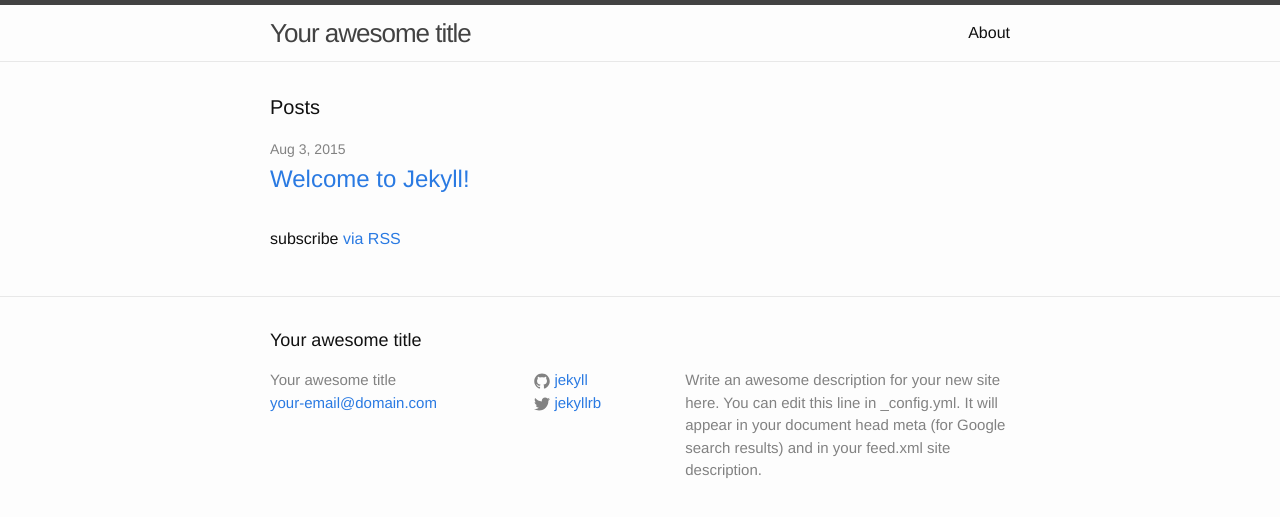
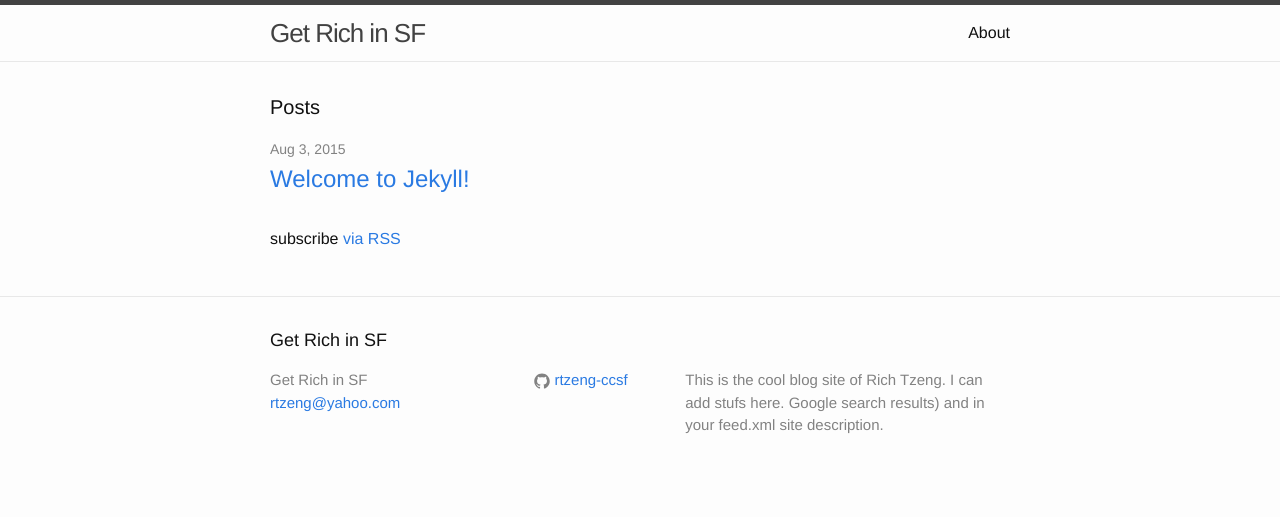
Before and after one commit to rtzeng-ccsf/rtzeng-ccsf.github.io, a Jekyll site: the page built from index.html, in a window 1280 px wide. Shown: the top 517 px of the page. Built offline with Jekyll 4.4.1, drawn with Linux system fonts in a browser that asks for light colours.

```diff
--- a/_config.yml
+++ b/_config.yml
@@ -1,14 +1,12 @@
 # Site settings
-title: Your awesome title
-email: your-email@domain.com
+title: Get Rich in SF
+email: rtzeng@yahoo.com
 description: > # this means to ignore newlines until "baseurl:"
-  Write an awesome description for your new site here. You can edit this
-  line in _config.yml. It will appear in your document head meta (for
+  This is the cool blog site of Rich Tzeng.  I can add stufs here.
   Google search results) and in your feed.xml site description.
 baseurl: "" # the subpath of your site, e.g. /blog/
-url: "http://yourdomain.com" # the base hostname & protocol for your site
-twitter_username: jekyllrb
-github_username:  jekyll
+url: "http://rtzeng-ccsf.github.io" # the base hostname & protocol for your site
+github_username:  rtzeng-ccsf
 
 # Build settings
 markdown: kramdown
```
Also changed, not shown: 4 other files.
